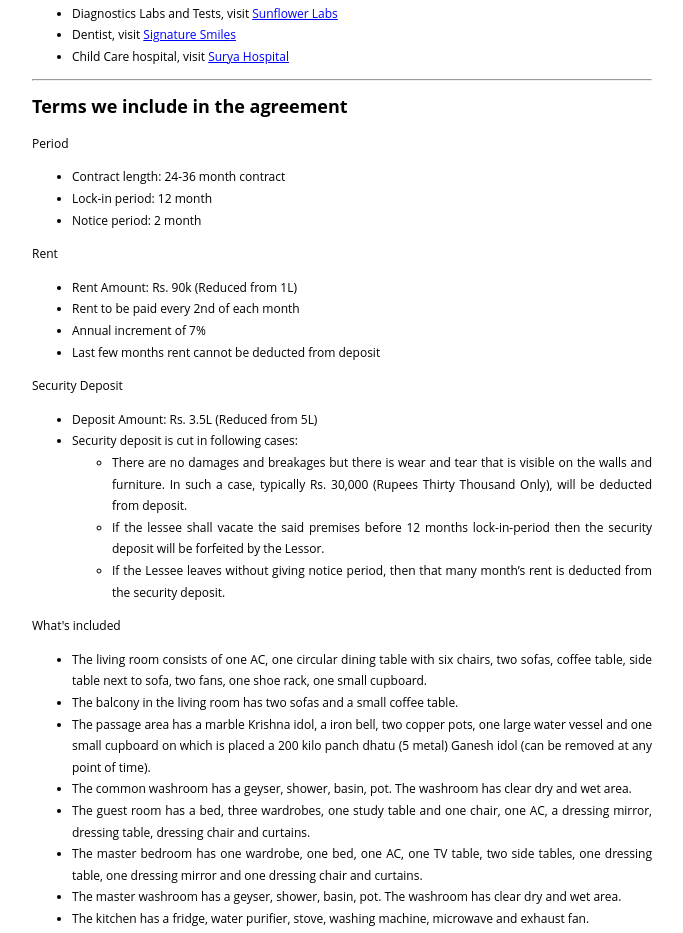
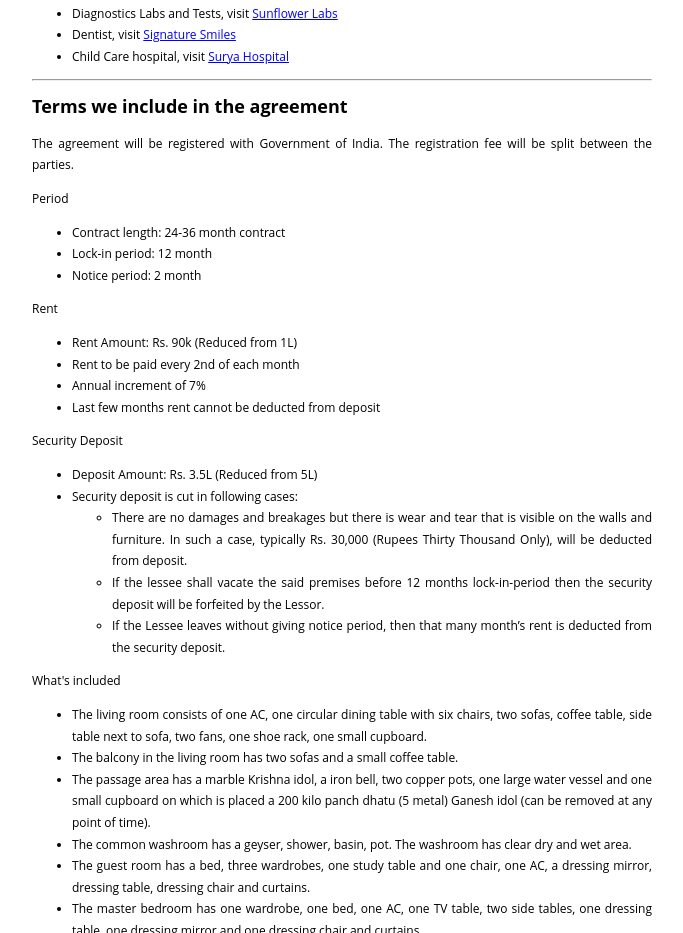
Before and after one commit to dharashah04/juhu, a plain HTML site: page index.html in a window 1280 px wide. Shown: the part 8017-8950 px from the top of the page, without its empty margins (298-981 px from the left). Drawn offline with Linux system fonts and the light colour scheme.

Commit message:
Update index.html

```diff
--- a/index.html
+++ b/index.html
@@ -185,6 +185,7 @@
           </ul>
           <hr/>
           <h2 id="terms">Terms we include in the agreement</h2>
+        <p>The agreement will be registered with Government of India. The registration fee will be split between the parties.</p>
           <p>Period</p>
         <ul>
             <li>Contract length: 24-36 month contract
```
